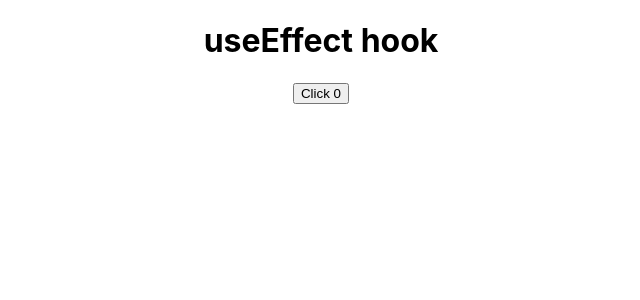
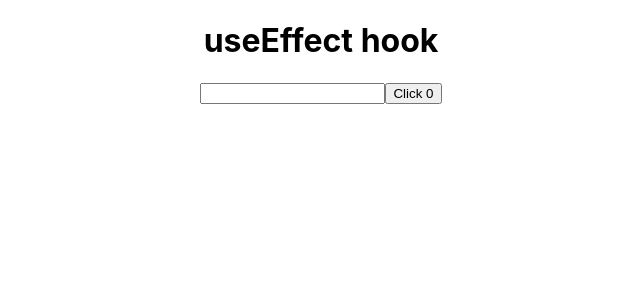
Before and after one commit to Shollytemmy/useEffect-projects, a React (Create React App) app in the folder use-effect/: page / in a window 1280 px wide. Shown: the top 300 px of the page, without its empty margins (319-959 px from the left). Built offline with nearby package versions, Linux system fonts and the light colour scheme.

Commit message:
contionally rendering effect hook

```diff
--- a/use-effect/src/components/UpdateTitle.js
+++ b/use-effect/src/components/UpdateTitle.js
@@ -1,17 +1,20 @@
-import React from 'react'
-import { useEffect } from 'react'
+import React, { useEffect } from 'react'
 import { useState } from 'react'
 
 const UpdateTitle = () => {
     const [count, setCount] = useState(0)
+    const [name, setName] = useState('')
+
 
 
     useEffect(() => {
-        document.title = `you click ${count} times`
+        console.log("UseEffect is updating")
+         document.title = `you click ${count} times`
 
-    })
+    }, [count])
   return (
     <div>
+        <input type="text" value={name} onChange={(e) => setName(e.target.value)} />
         <button onClick={() => setCount(count + 1)}>Click {count}</button>
     </div>
   )
```
